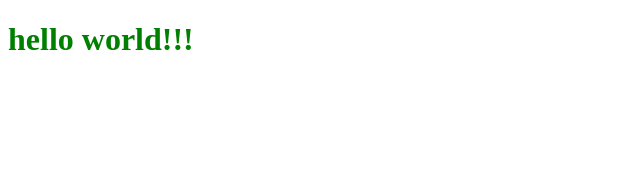
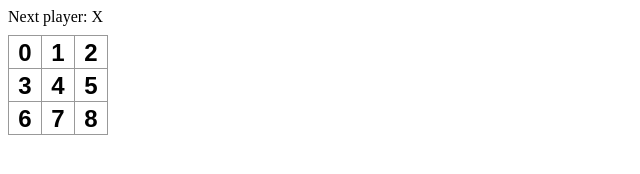
Before and after one commit to xbeeprince/learn-react, a React app: page / in a window 1280 px wide. Shown: the whole page, without its empty margins (0-640 px from the left). Built offline with nearby package versions, Linux system fonts and the light colour scheme.

Commit message:
1、webpack-dev-server支持 2、添加棋盘布局

```diff
--- a/config/webpack.config.dev.js
+++ b/config/webpack.config.dev.js
@@ -10,8 +10,8 @@ module.exports = {
         main: "./index.js" //在源文件目录下去找index.js 文件作为打包的入口文件
     },
     output: {
-        path: path.resolve(__dirname, "../dist"), //生成的文件存放目录
-        filename: "[name].bundle.js" //生成的文件 name 表示entry下面的main
+        publicPath: 'dist',//webpack-dev-server的调试服务器虚拟目录，本地不会生成
+        filename: "[name].bundle.js", //生成的文件 name 表示entry下面的main
     },
     module: {
         rules: [{
--- a/index.html
+++ b/index.html
@@ -8,7 +8,7 @@
 </head>
 
 <body>
-    <div id="box"></div>
+    <div id="root"></div>
 </body>
 <script src="dist/main.bundle.js"></script>
 
--- /dev/null
+++ b/src/Board.js
@@ -0,0 +1,35 @@
+import React from "react";
+import ReactDOM from "react-dom";
+import Square from "./Square";
+
+export default class Board extends React.Component {
+  renderSquare(i) {
+    return <Square value={i} />;
+  }
+
+  render() {
+    const status = "Next player: X";
+    return (
+      <div className>
+        <div>
+          <div className="status">{status}</div>
+          <div className="board-row">
+            {this.renderSquare(0)}
+            {this.renderSquare(1)}
+            {this.renderSquare(2)}
+          </div>
+          <div className="board-row">
+            {this.renderSquare(3)}
+            {this.renderSquare(4)}
+            {this.renderSquare(5)}
+          </div>
+          <div className="board-row">
+            {this.renderSquare(6)}
+            {this.renderSquare(7)}
+            {this.renderSquare(8)}
+          </div>
+        </div>
+      </div>
+    );
+  }
+}
--- /dev/null
+++ b/src/Game.js
@@ -0,0 +1,15 @@
+import React from "react";
+import ReactDOM from "react-dom";
+import Board from "./Board";
+
+export default class Game extends React.Component {
+    render() {
+        return (
+            <div className="game">
+                <div className = "game-board">
+                    <Board />
+                </div>
+            </div>
+        );
+    }
+}
--- /dev/null
+++ b/src/Square.js
@@ -0,0 +1,12 @@
+import React from "react";
+import ReactDOM from "react-dom";
+
+export default class Square extends React.Component {
+    render() {
+        return (
+            <button className="square">
+                {this.props.value}
+            </button>
+        );
+    }
+}
--- a/src/css/index.css
+++ b/src/css/index.css
@@ -1,3 +1,26 @@
-h1{
-    color: green;
-}
+
+
+.board-row {
+    clear: both;
+    content: "";
+    display: table;
+  }
+
+.status {
+    margin-bottom: 10px;
+  }
+
+.square {
+    background: #fff;
+    border: 1px solid #999;
+    float: left;
+    font-size: 24px;
+    font-weight: bold;
+    line-height: 34px;
+    height: 34px;
+    margin-right: -1px;
+    margin-top: -1px;
+    padding: 0;
+    text-align: center;
+    width: 34px;
+  }
--- a/src/index.js
+++ b/src/index.js
@@ -1,13 +1,14 @@
 import React from "react";
 import ReactDOM from "react-dom";
 import styles from "./css/index.css";
+import Game from "./Game";
 
-class IndexComponet extends React.Component {
-    render(){
-        return <h1> hello world!!!</h1>
-    }
-}
+// class IndexComponet extends React.Component {
+//     render(){
+//         return <h1> hello world!!!</h1>
+//     }
+// }
 
-var oBox = document.getElementById("box");
+var oBox = document.getElementById("root");
 
-ReactDOM.render(<IndexComponet/>,oBox);
+ReactDOM.render(<Game/>,oBox);
```
